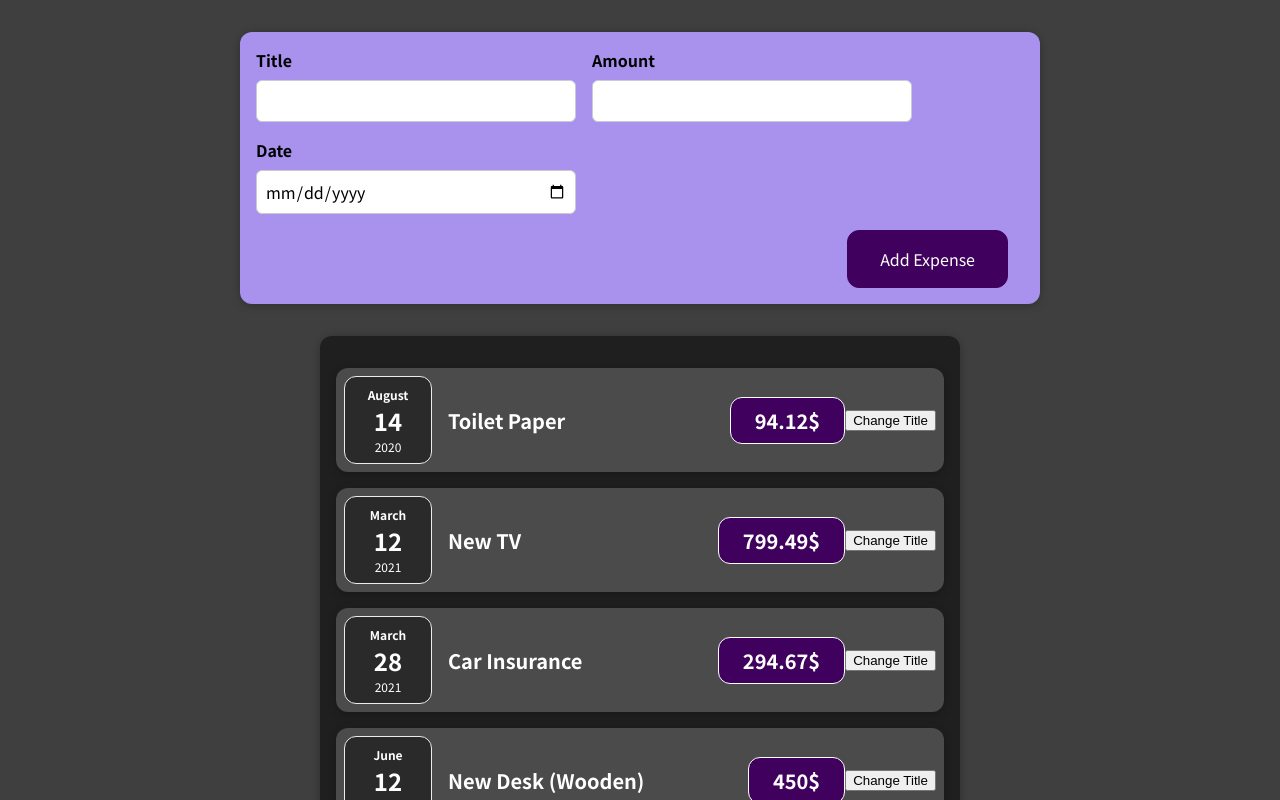
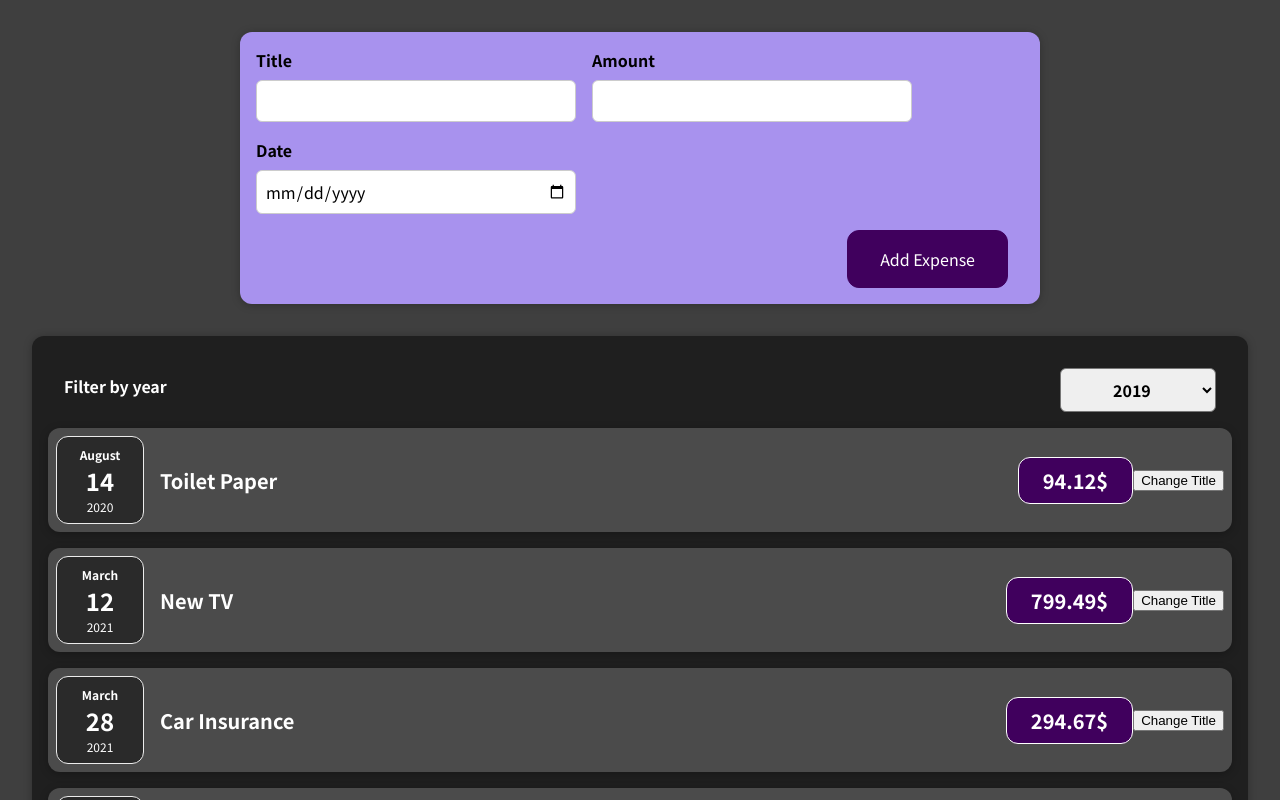
Before and after one commit to piotrpotrac/React-, a React (Create React App) app: page / in a window 1280 px wide. Shown: the top 800 px of the page. Built offline with nearby package versions, Linux system fonts and the light colour scheme.

Commit message:
Adding a filter component.

```diff
--- a/src/App.js
+++ b/src/App.js
@@ -1,4 +1,4 @@
-import Expense from './components/Expenses/Expense.js';
+import Expenses from './components/Expenses/Expenses.js';
 import NewExpense from './components/NewExpense/NewExpense.js';
 
 function App() {
@@ -31,7 +31,7 @@
   return (
     <div>
       <NewExpense onAddExpense={addExpenseHandler}></NewExpense>
-      <Expense items={expenses}></Expense>
+      <Expenses items={expenses}></Expenses>
     </div>
   );
 }
--- a/src/components/Expenses/Expense.js
+++ /dev/null
@@ -1,28 +0,0 @@
-import ExpenseItems from './ExpenseItems';
-import Card from '../UI/Card';
-import './Expenses.css';
-
-function Expense(props) {
-  return (
-    <Card className="expenses">
-      <ExpenseItems
-        date={props.items[0].date}
-        title={props.items[0].title}
-        amount={props.items[0].amount}></ExpenseItems>
-      <ExpenseItems
-        date={props.items[1].date}
-        title={props.items[1].title}
-        amount={props.items[1].amount}></ExpenseItems>{' '}
-      <ExpenseItems
-        date={props.items[2].date}
-        title={props.items[2].title}
-        amount={props.items[2].amount}></ExpenseItems>{' '}
-      <ExpenseItems
-        date={props.items[3].date}
-        title={props.items[3].title}
-        amount={props.items[3].amount}></ExpenseItems>
-    </Card>
-  );
-}
-
-export default Expense;
--- a/src/components/Expenses/Expenses.css
+++ b/src/components/Expenses/Expenses.css
@@ -2,7 +2,7 @@
   padding: 1rem;
   background-color: rgb(31, 31, 31);
   margin: 2rem auto;
-  width: 50%;
+  width: 95%;
   max-width: 95%;
   border-radius: 12px;
   box-shadow: 0 1px 8px rgba(0, 0, 0, 0.25);
--- /dev/null
+++ b/src/components/Expenses/Expenses.js
@@ -0,0 +1,41 @@
+import { useState } from 'react';
+
+import ExpenseItems from './ExpenseItems';
+import Card from '../UI/Card';
+import ExpensesFilter from './ExpensesFilter';
+
+import './Expenses.css';
+
+function Expenses(props) {
+  const [filteredYear, setFilteredYear] = useState('2019');
+
+  const filterChangeHandler = (selectedYear) => {
+    setFilteredYear(selectedYear);
+  };
+
+  return (
+    <div>
+      <Card className="expenses">
+        <ExpensesFilter selected={filteredYear} onChangeFilter={filterChangeHandler} />
+        <ExpenseItems
+          date={props.items[0].date}
+          title={props.items[0].title}
+          amount={props.items[0].amount}></ExpenseItems>
+        <ExpenseItems
+          date={props.items[1].date}
+          title={props.items[1].title}
+          amount={props.items[1].amount}></ExpenseItems>{' '}
+        <ExpenseItems
+          date={props.items[2].date}
+          title={props.items[2].title}
+          amount={props.items[2].amount}></ExpenseItems>{' '}
+        <ExpenseItems
+          date={props.items[3].date}
+          title={props.items[3].title}
+          amount={props.items[3].amount}></ExpenseItems>
+      </Card>
+    </div>
+  );
+}
+
+export default Expenses;
--- /dev/null
+++ b/src/components/Expenses/ExpensesFilter.css
@@ -0,0 +1,24 @@
+.expenses-filter {
+  color: white;
+  padding: 0 1rem;
+}
+
+.expenses-filter__control {
+  display: flex;
+  width: 100%;
+  align-items: center;
+  justify-content: space-between;
+  margin: 1rem 0;
+}
+
+.expenses-filter label {
+  font-weight: bold;
+  margin-bottom: 0.5rem;
+}
+
+.expenses-filter select {
+  font: inherit;
+  padding: 0.5rem 3rem;
+  font-weight: bold;
+  border-radius: 6px;
+}
--- /dev/null
+++ b/src/components/Expenses/ExpensesFilter.js
@@ -0,0 +1,25 @@
+import React from 'react';
+
+import './ExpensesFilter.css';
+
+const ExpensesFilter = (props) => {
+  const filterHandler = (event) => {
+    props.onChangeFilter(event.target.value);
+  };
+
+  return (
+    <div className="expenses-filter">
+      <div className="expenses-filter__control">
+        <label>Filter by year</label>
+        <select value={props.selected} onChange={filterHandler}>
+          <option value="2022">2022</option>
+          <option value="2021">2021</option>
+          <option value="2020">2020</option>
+          <option value="2019">2019</option>
+        </select>
+      </div>
+    </div>
+  );
+};
+
+export default ExpensesFilter;
```
